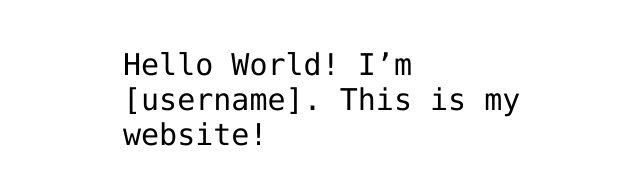
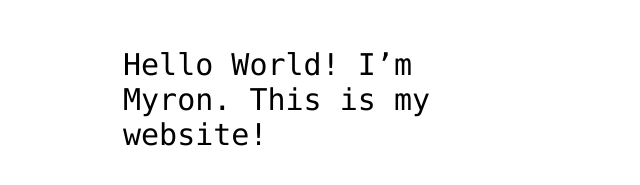
Before and after one commit to myronpan/hello-world, a plain HTML site: page index.html in a window 1280 px wide. Shown: the part 341-526 px from the top of the page, without its empty margins (317-957 px from the left). Drawn offline with Linux system fonts and the light colour scheme.

Commit message:
Update index.html

```diff
--- a/index.html
+++ b/index.html
@@ -12,7 +12,7 @@
 <img src="https://github.com/myronpan/myronpan.github.io/blob/master/images/octocat.png" id="octocat" alt="octocat-gif" />
 
 <!-- Change this code here by copy and pasting your template on line 15 -->
-<p>Hello World! I’m [username]. This is my website!</p>
+<p>Hello World! I’m Myron. This is my website!</p>
 
 </body>
 </html>
```
